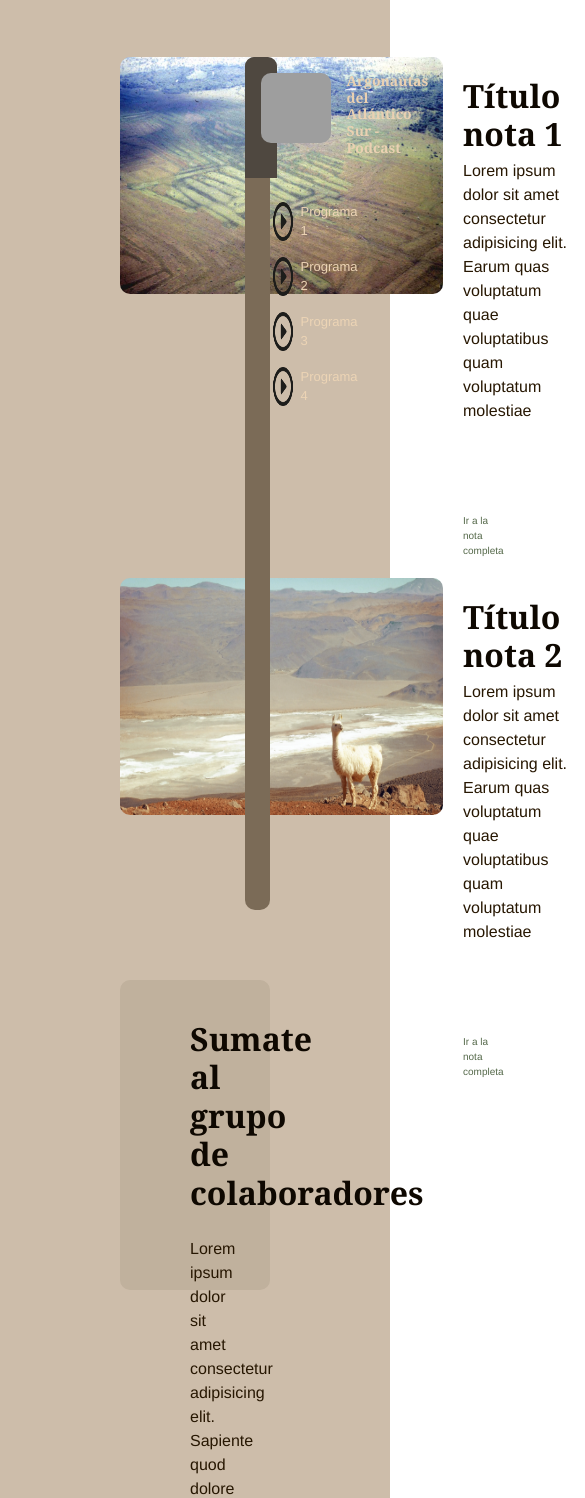
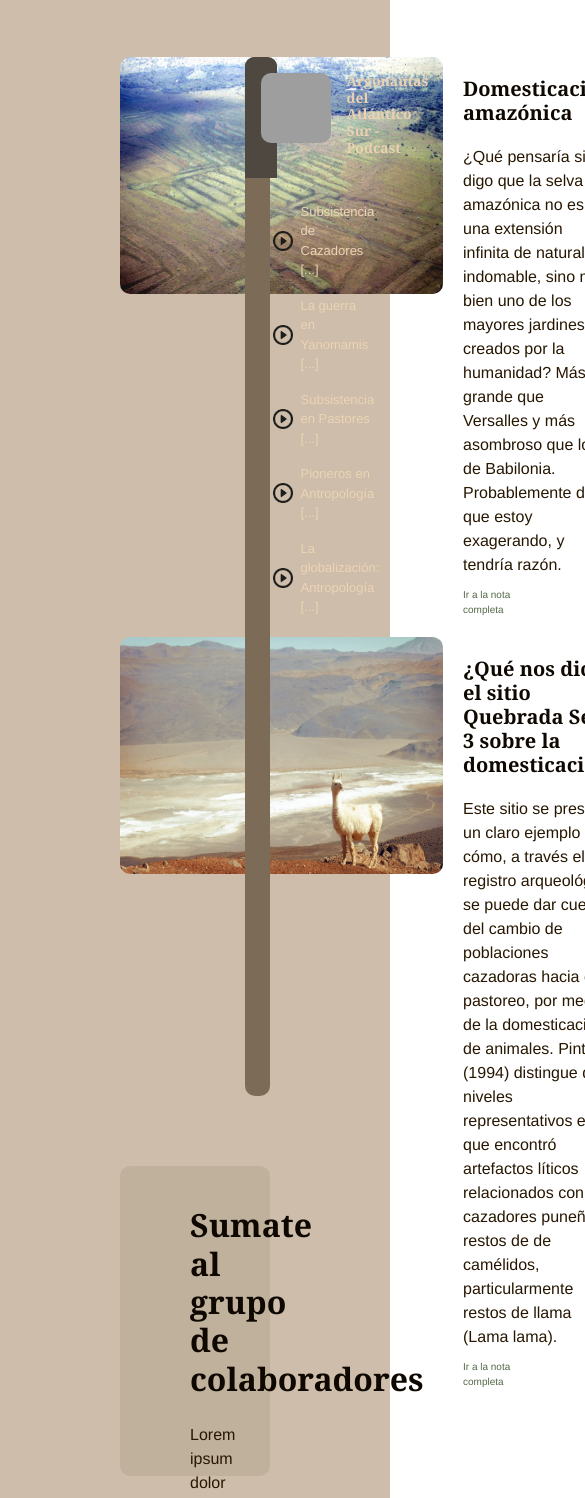
Before and after one commit to sjcisternas/argonautas, a plain HTML site: page index.html in a window 390 px wide. Shown: the part 73-1571 px from the top of the page, 585 px wide, since content can reach past the window. Drawn offline with Linux system fonts and the light colour scheme; grey boxes are pictures that could not be loaded.

Commit message:
Ya está index al 99%, falta el resto antes de arrancar con responsive

```diff
--- a/css/estilos.css
+++ b/css/estilos.css
@@ -70,13 +70,14 @@ h4{
 p{
     font-size: medium;
     font-family: 'Helvetica';
-    color:#271702
+    color:#271702;
 }
 
 nav{
     display:inline-block;
     margin-top: 1.7em;
 }
+
 
 .mainul{
     list-style-type: none;
@@ -163,6 +164,17 @@ footer{
     display: flex;
 }
 
+.nota:hover{
+    display: flex;
+    background-color: #beaf9c;
+    border-radius: 1rem;
+}
+
+.Tnota{
+    font-size: 2rem;
+    margin-bottom: 2rem;
+}
+
 .imgboxder{
     display: inline-block;
     height: 23.7rem;
@@ -178,17 +190,23 @@ footer{
     justify-content: space-between;
 }
 
-.linkboxderPadre{
+.linkboxderPadre1{
     display: flex;
     justify-content: end;
-    margin: 8rem 7rem 0rem 0rem;
+    margin: 0rem 7rem 0rem 0rem;
+}
+
+.linkboxderPadre2{
+    display: flex;
+    justify-content: end;
+    margin: 0rem 7rem 0rem 0rem;
 }
 
 .linkboxder{
     color:#55694a;
 }
 
-/* Box der con imagenes */
+/* Box der del PODCAST */
 
 .boxDerecha{
     grid-area: miniaturas;
@@ -234,6 +252,7 @@ footer{
     color:#ecd4b5;
     padding: 0.8rem;
     border-radius: 1rem;
+    text-overflow: clip;
 }
 
 .elemlistaprogrmas:hover{
@@ -248,8 +267,9 @@ footer{
 
 .playbutton{
     width: 2rem;
-    height: auto;
+    height: 2rem;
     margin-right: 0.8rem;
+    align-self: center;
 }
 
 /* Colaborar */
@@ -293,11 +313,55 @@ footer{
 
 /* PROYECTOS */
 
+
+
+/* Podcast */
+
+.podcast{
+    display: block;
+    padding: 5rem;
+    background-color: #c0b19d;
+    border-radius: 1rem;
+}
+
+.Tpodcast{
+    display:inline-block;
+    padding-bottom: 1.8rem;
+
+}
+
+.Ppodcast{
+    padding-bottom: 8rem;
+}
+
+.boton{display:flex;
+    justify-content: end;
+}
+
+.escuchar{
+    padding: 10px 20px;
+    background-color: #55694a;
+    color: #fff;
+    border: none;
+    text-align: center;
+    text-decoration: none;
+    cursor: pointer;
+    border-radius: 4px;
+    font-size: 16px;
+}
+
 /* Mapa y Territorio */
+
+
+.proyectospreviostitulo{
+    display:flex;
+    padding: 8rem 0rem 3rem 1rem;
+    justify-content: center;
+    font-style: italic;
+}
 
 .MyT{
     display: flex;
-    padding-bottom: 8rem;
 }
 
 .MyTt{
@@ -332,41 +396,6 @@ footer{
 }
 
 .leer{
-    padding: 10px 20px;
-    background-color: #55694a;
-    color: #fff;
-    border: none;
-    text-align: center;
-    text-decoration: none;
-    cursor: pointer;
-    border-radius: 4px;
-    font-size: 16px;
-}
-
-/* Podcast */
-
-.podcast{
-    display: block;
-    padding: 5rem;
-    background-color: #c0b19d;
-    border-radius: 1;
-}
-
-.Tpodcast{
-    display:inline-block;
-    padding-bottom: 1.8rem;
-
-}
-
-.Ppodcast{
-    padding-bottom: 8rem;
-}
-
-.boton{display:flex;
-    justify-content: end;
-}
-
-.escuchar{
     padding: 10px 20px;
     background-color: #55694a;
     color: #fff;
--- a/index.html
+++ b/index.html
@@ -58,13 +58,13 @@
                 <div class="boxPder">
                     <a href="">
                         <div>
-                            <h2 class="Tnota">Título nota 1</h2>
+                            <h2 class="Tnota">Domesticación amazónica</h2>
                             <p class="Pnota">
-                            Lorem ipsum dolor sit amet consectetur adipisicing elit. Earum quas voluptatum quae voluptatibus quam voluptatum molestiae
+                            ¿Qué pensaría si le digo que la selva amazónica no es una extensión infinita de naturaleza indomable, sino más bien uno de los mayores jardines creados por la humanidad? Más grande que Versalles y más asombroso que los de Babilonia. Probablemente diría que estoy exagerando, y tendría razón.
                             </p>
                         </div>
                     </a>
-                    <div class="linkboxderPadre">
+                    <div class="linkboxderPadre1">
                         <a href="" class="linkboxder">Ir a la nota completa</a>
                     </div>
                 </div>
@@ -76,13 +76,14 @@
                 <div class="boxPder">
                     <a href="">
                         <div>
-                            <h2 class="Tnota">Título nota 2</h2>
+                            <h2 class="Tnota">¿Qué nos dice el sitio Quebrada Seca 3 sobre la domesticación?</h2>
                             <p class="Pnota">
-                            Lorem ipsum dolor sit amet consectetur adipisicing elit. Earum quas voluptatum quae voluptatibus quam voluptatum molestiae
+                                Este sitio se presenta un claro ejemplo de cómo, a través el registro arqueológico, se puede dar cuentas del cambio de poblaciones cazadoras hacia el pastoreo, por medio de la domesticación de animales.
+                                Pintar (1994) distingue dos niveles representativos en los que encontró artefactos líticos relacionados con cazadores puneños y restos de de camélidos, particularmente restos de llama (Lama lama).
                             </p>
                         </div>
                     </a>
-                    <div class="linkboxderPadre">
+                    <div class="linkboxderPadre2">
                         <a href="" class="linkboxder">Ir a la nota completa</a>
                     </div>
                 </div>
@@ -100,10 +101,11 @@
             </div>
 
             <ol class="listaprogramas">
-                <li class="elemlistaprogrmas"><img src="multimedia/playbutton.png" class="playbutton">Programa 1</li>
-                <li class="elemlistaprogrmas"><img src="multimedia/playbutton.png" class="playbutton">Programa 2</li>
-                <li class="elemlistaprogrmas"><img src="multimedia/playbutton.png" class="playbutton">Programa 3</li>
-                <li class="elemlistaprogrmas"><img src="multimedia/playbutton.png" class="playbutton">Programa 4</li>
+                <li class="elemlistaprogrmas"><img src="multimedia/playbutton.png" class="playbutton">Subsistencia de Cazadores [...]</li>
+                <li class="elemlistaprogrmas"><img src="multimedia/playbutton.png" class="playbutton">La guerra en Yanomamis [...]</li>
+                <li class="elemlistaprogrmas"><img src="multimedia/playbutton.png" class="playbutton">Subsistencia en Pastores [...]</li>
+                <li class="elemlistaprogrmas"><img src="multimedia/playbutton.png" class="playbutton">Pioneros en Antropología [...]</li>
+                <li class="elemlistaprogrmas"><img src="multimedia/playbutton.png" class="playbutton">La globalización: Antropología [...]</li>
             </ol>
         </section>
 
```
Also changed, not shown: paginas/proyectos.html (+19 -16 lines).
